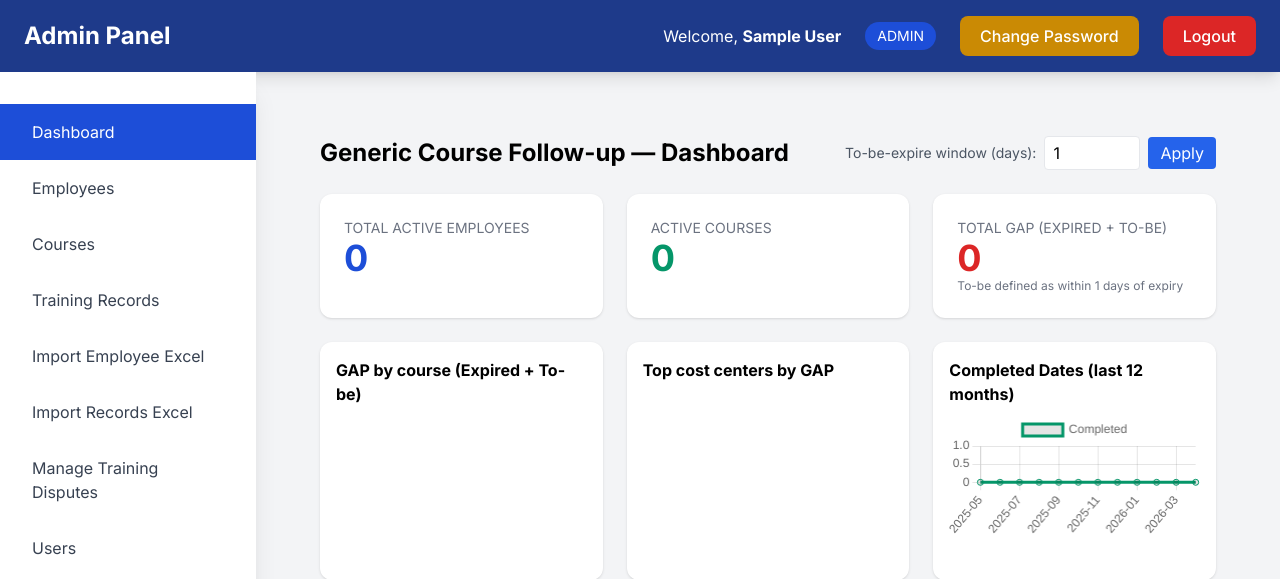
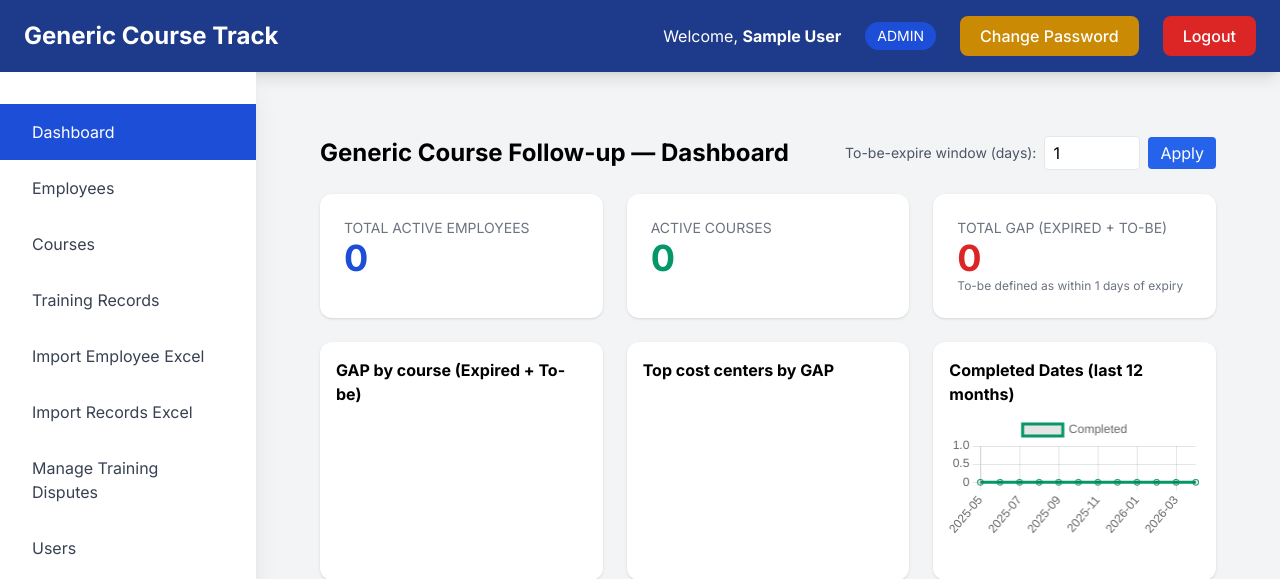
Before and after one commit to sniperras/ET-Generic-Course-Track, a PHP site: page /admin/admin_panel.php in a window 1280 px wide. Shown: the top 579 px of the page. Run offline with PHP 8.4, Linux system fonts and the light colour scheme; the visitor is signed in with stand-in values (Sample User, id 1); data that the repository does not hold is empty; some libraries are stand-ins or nearby versions.

```diff
--- a/admin/admin_panel.php
+++ b/admin/admin_panel.php
@@ -92,7 +92,7 @@ if (!empty($_SERVER['HTTP_X_REQUESTED_WITH']) && strtolower($_SERVER['HTTP_X_REQ
 <head>
   <meta charset="utf-8" />
   <meta name="viewport" content="width=device-width,initial-scale=1" />
-  <title>Admin Panel - GenericCourseTrack</title>
+  <title>Generic Course Track</title>
   <link rel="icon" type="image/png" href="../img/ethiopian_logo.ico">
   <script src="https://cdn.tailwindcss.com"></script>
   <link href="https://fonts.googleapis.com/css2?family=Inter:wght@400;500;600;700&display=swap" rel="stylesheet">
@@ -106,7 +106,7 @@ if (!empty($_SERVER['HTTP_X_REQUESTED_WITH']) && strtolower($_SERVER['HTTP_X_REQ
 <body class="bg-gray-100 min-h-screen font-inter">
   <header class="bg-blue-900 text-white shadow-lg">
     <div class="max-w-7xl mx-auto px-6 py-4 flex justify-between items-center">
-      <h1 class="text-2xl font-bold">Admin Panel</h1>
+      <h1 class="text-2xl font-bold">Generic Course Track</h1>
       <div class="flex items-center gap-6">
         <span>Welcome, <strong><?= htmlspecialchars($_SESSION['admin_name'] ?? 'Admin') ?></strong></span>
         <span class="text-sm bg-blue-700 px-3 py-1 rounded-full"><?= strtoupper($current_user_role) ?></span>
```
